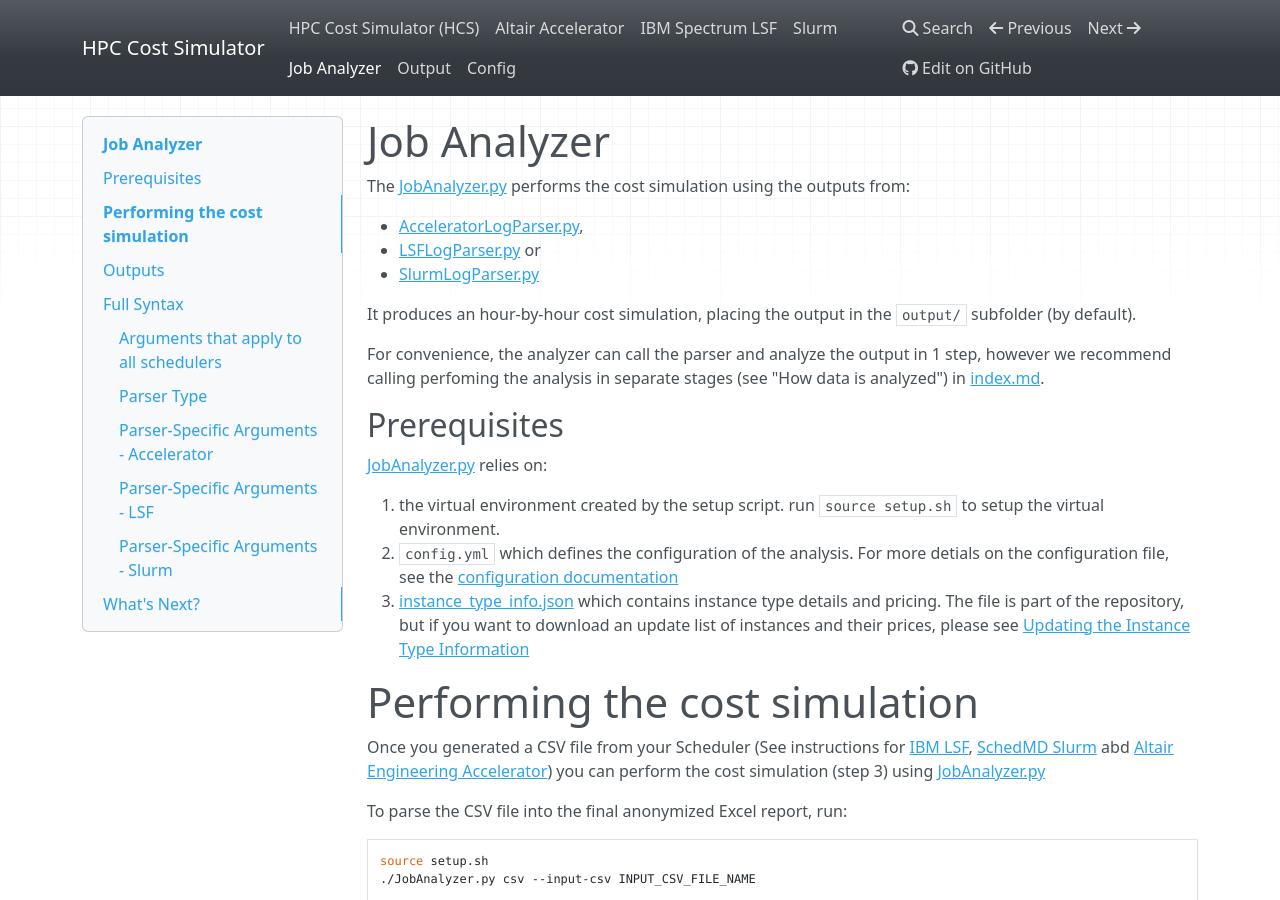
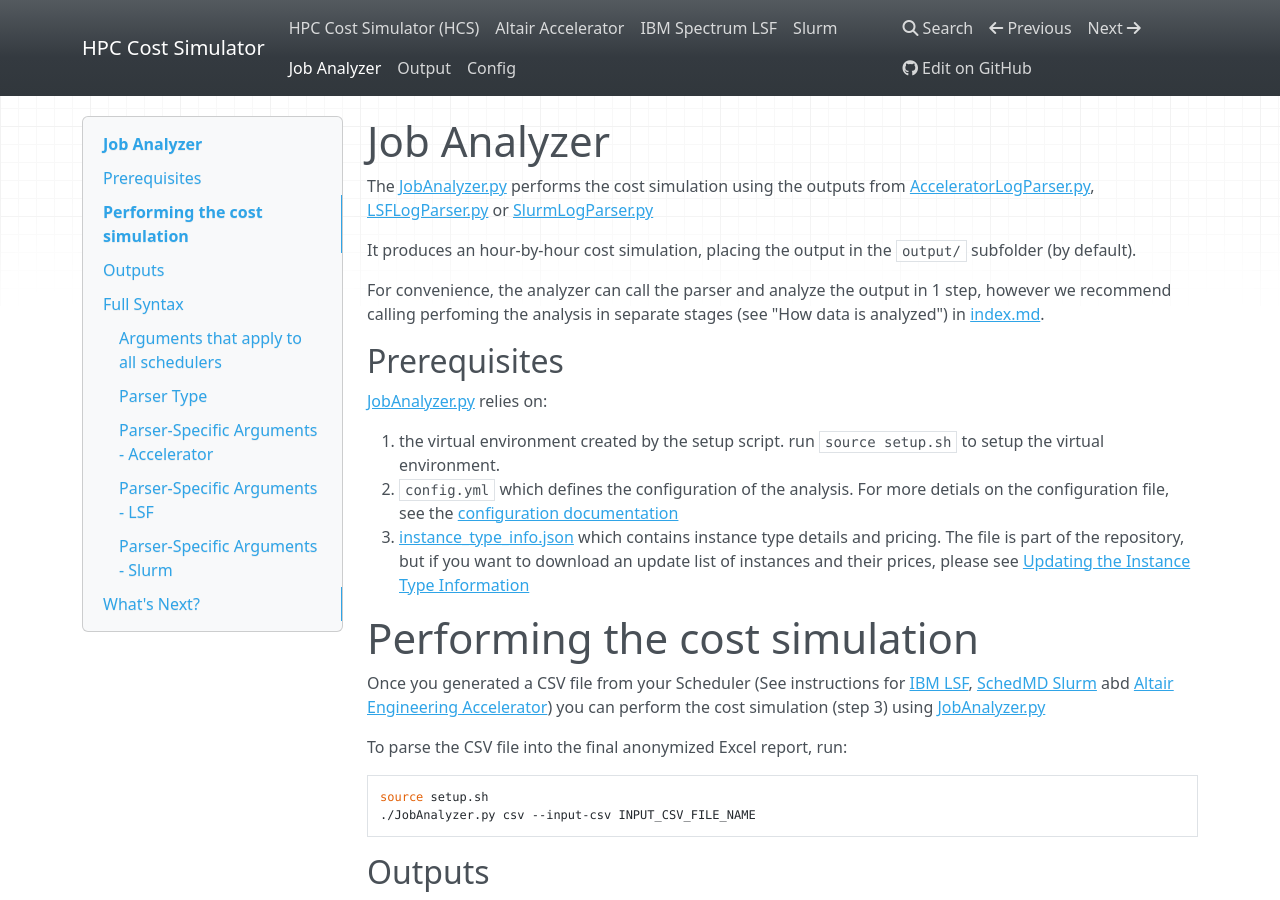
Before and after one commit to aws-samples/hpc-cost-simulator, an MkDocs documentation site: the page built from docs/JobAnalyzer.md, in a window 1280 px wide and 900 px high. Built offline with MkDocs 1.6.1, drawn with Linux system fonts in a browser that asks for light colours; nearby versions of some CDN libraries.

Commit message:
Documentation rewrite 2 (#43)

```diff
--- a/docs/JobAnalyzer.md
+++ b/docs/JobAnalyzer.md
@@ -1,10 +1,9 @@
 # Job Analyzer
 
-The [JobAnalyzer.py](https://github.com/aws-samples/hpc-cost-simulator/blob/main/JobAnalyzer.py) performs the cost simulation using the outputs from:
-
-- [AcceleratorLogParser.py](https://github.com/aws-samples/hpc-cost-simulator/blob/main/AcceleratorLogParser.py),
-- [LSFLogParser.py](https://github.com/aws-samples/hpc-cost-simulator/blob/main/LSFLogParser.py) or
-- [SlurmLogParser.py](https://github.com/aws-samples/hpc-cost-simulator/blob/main/SlurmLogParser.py)
+The [JobAnalyzer.py](https://github.com/aws-samples/hpc-cost-simulator/blob/main/JobAnalyzer.py) performs the cost simulation using the outputs from
+[AcceleratorLogParser.py](https://github.com/aws-samples/hpc-cost-simulator/blob/main/AcceleratorLogParser.py),
+[LSFLogParser.py](https://github.com/aws-samples/hpc-cost-simulator/blob/main/LSFLogParser.py) or
+[SlurmLogParser.py](https://github.com/aws-samples/hpc-cost-simulator/blob/main/SlurmLogParser.py)
 
 It produces an hour-by-hour cost simulation, placing the output in the `output/` subfolder (by default).
 
```
Also changed, not shown: docs/index.md (+7 -7 lines).
